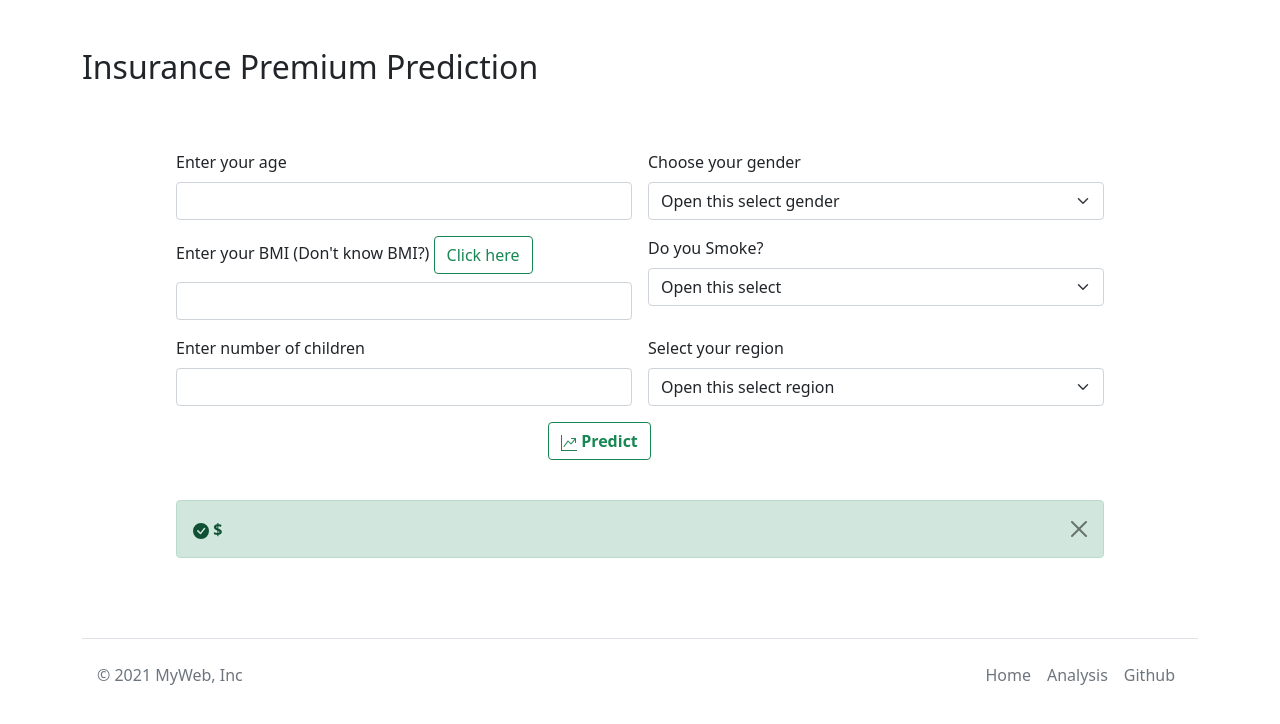
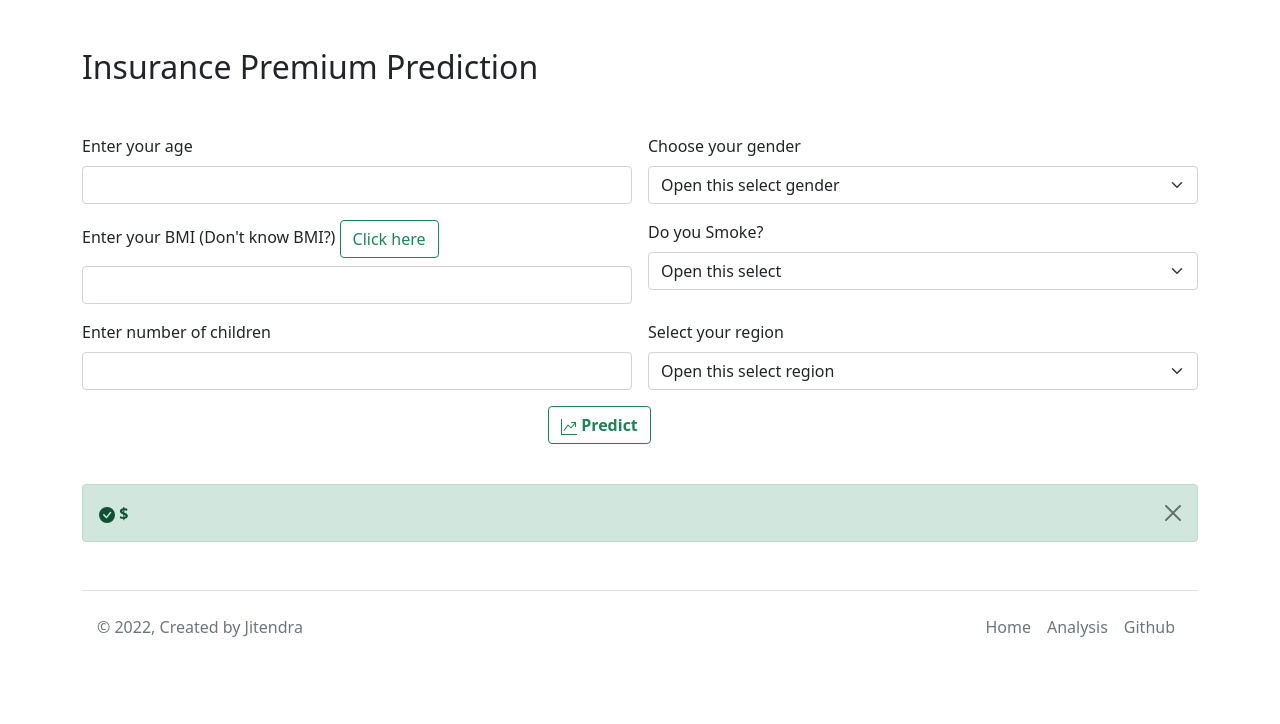
Before and after one commit to jitendra25720/Insurance-Prediction-Webapp, a Flask app: page / in a window 1280 px wide. Shown: the part 56-780 px from the top of the page. Run offline with Flask 2, Linux system fonts and the light colour scheme.

Commit message:
make it better

```diff
--- a/templates/index.html
+++ b/templates/index.html
@@ -8,7 +8,7 @@
 <div class="container my-5">
   <h2>Insurance Premium Prediction</h2>
 </div>
-<div class="container my-5 w-75 p-3">
+<div class="container my-5">
 
   <form class="row g-3" action="/index" method="post">
     <div class="col-md-6">
@@ -137,7 +137,7 @@
 
 <div class="container">
   <footer class="d-flex flex-wrap justify-content-between align-items-center py-3 my-4 border-top">
-    <p class="col-md-4 mb-0 text-muted">&copy; 2021 MyWeb, Inc</p>
+    <p class="col-md-4 mb-0 text-muted">&copy; 2022, Created by Jitendra</p>
 
     <a href="/"
       class="col-md-4 d-flex align-items-center justify-content-center mb-3 mb-md-0 me-md-auto link-dark text-decoration-none">
```
